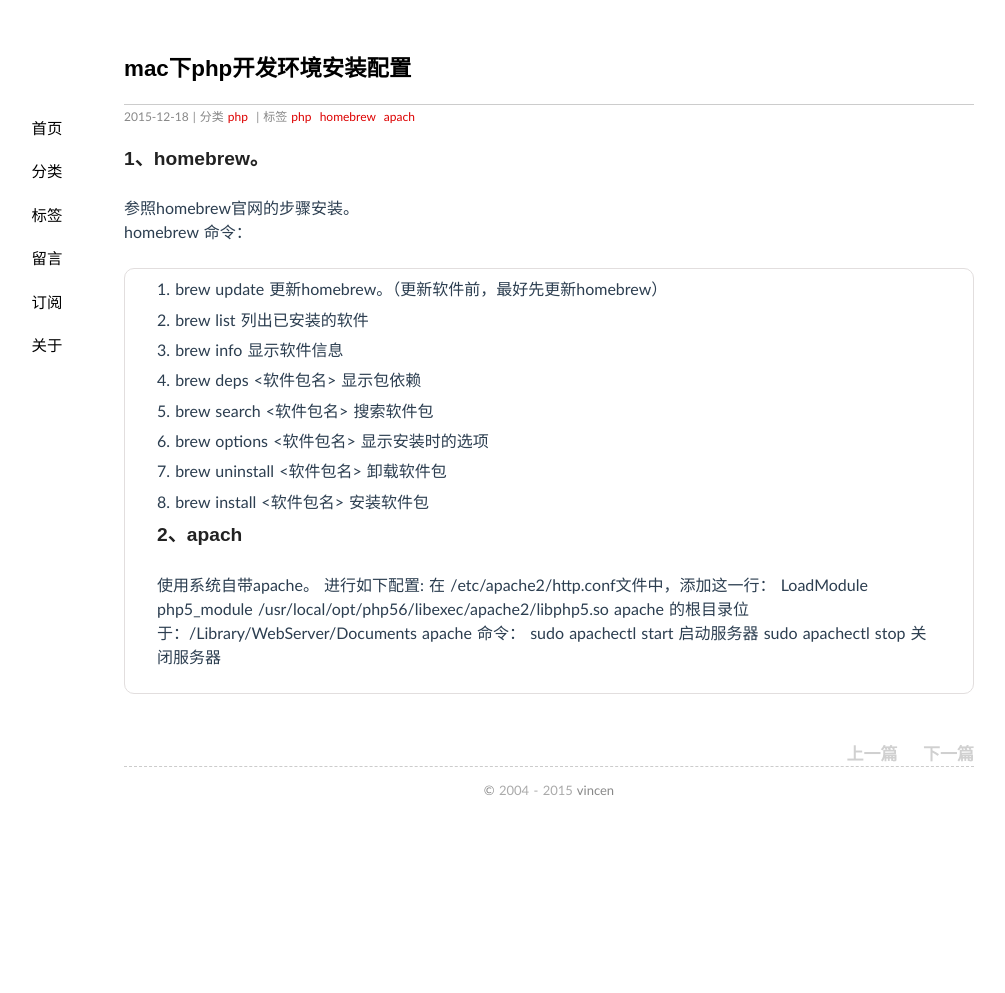
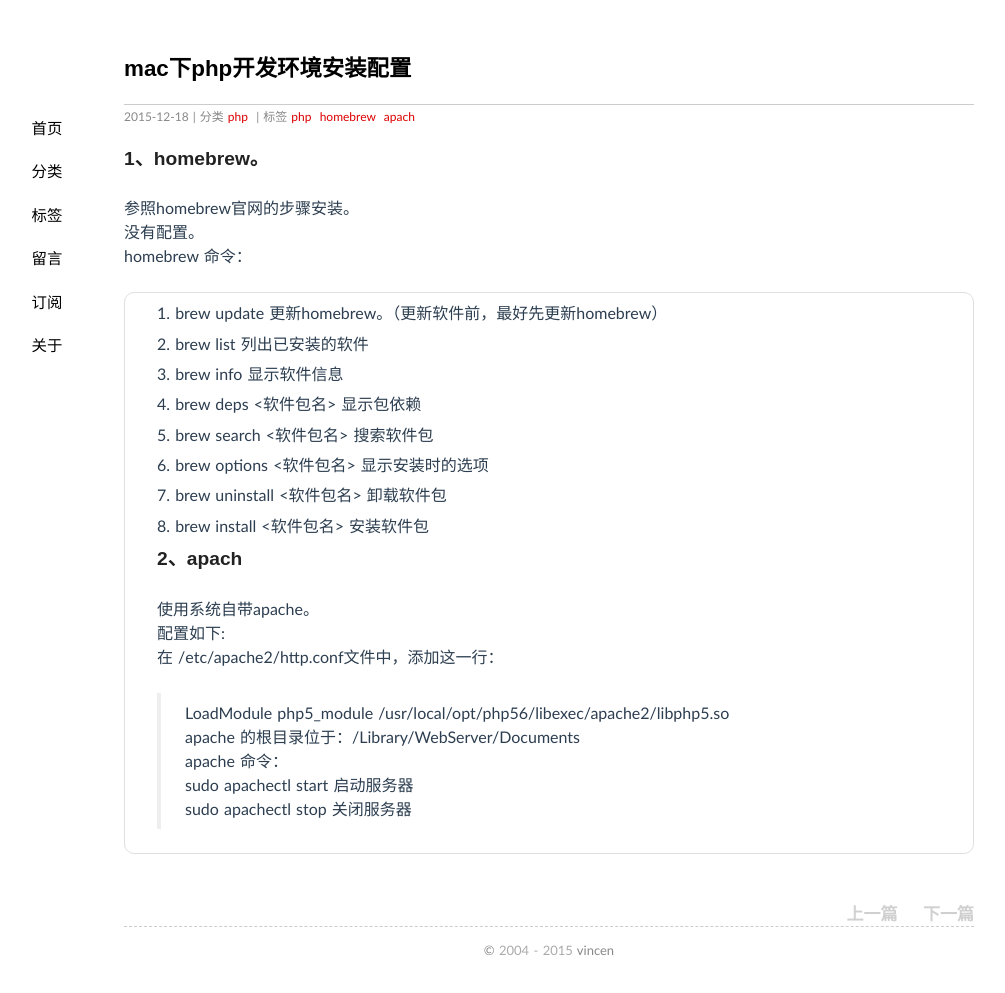
Before and after one commit to vincen/vincen.github.io, a Jekyll site: the page built from _posts/2015-12-18-mac下php开发环境安装配置.md, in a window 1280 px wide. Shown: the whole page, without its empty margins (91-1096 px from the left). Built offline with Jekyll 4.4.1, drawn with Linux system fonts in a browser that asks for light colours; Markdown is read by kramdown in place of the engine named in the settings; before the commit the page ends 900 px from its top, so only the background shows below that; some of the changed lines change nothing that is shown.

Commit message:
upload file

```diff
--- a/_posts/2015-12-18-mac下php开发环境安装配置.md
+++ b/_posts/2015-12-18-mac下php开发环境安装配置.md
@@ -6,6 +6,7 @@
 ---
 ### 1、homebrew。
 参照homebrew官网的步骤安装。
+没有配置。
 homebrew 命令：
 1. brew update 更新homebrew。（更新软件前，最好先更新homebrew）
 2. brew list 列出已安装的软件
@@ -17,9 +18,9 @@
 8. brew install <软件包名> 安装软件包
 ### 2、apach
 使用系统自带apache。
-进行如下配置:
+配置如下:
 在 /etc/apache2/http.conf文件中，添加这一行：
-LoadModule php5_module    /usr/local/opt/php56/libexec/apache2/libphp5.so
+> LoadModule php5_module    /usr/local/opt/php56/libexec/apache2/libphp5.so
 apache 的根目录位于：/Library/WebServer/Documents
 apache 命令：
 sudo apachectl start 启动服务器
```
